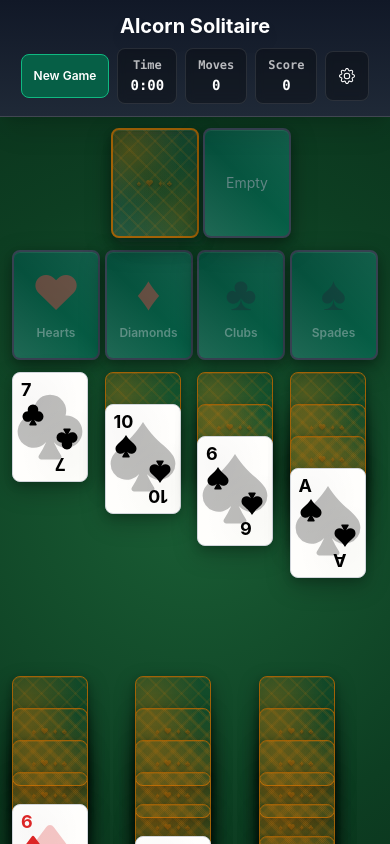
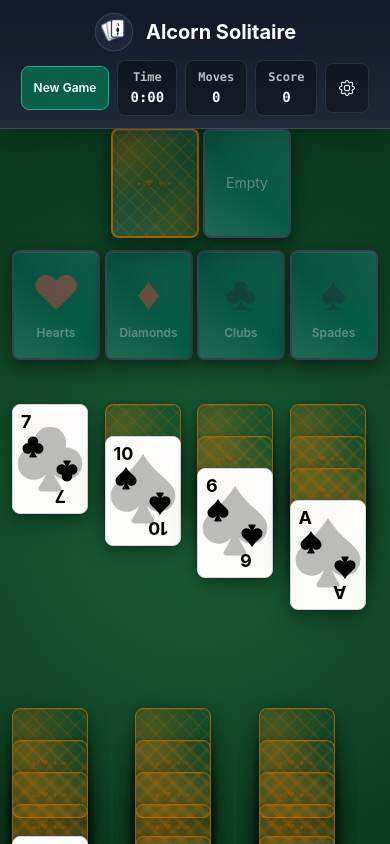
Before and after one commit to kalcorn/alcorn-solitaire, a Next.js app: page / in a window 390 px wide. Shown: the top 844 px of the page. Built offline with nearby package versions, Linux system fonts and the light colour scheme.

Commit message:
feat: final changes for alpha

```diff
--- /dev/null
+++ b/next.config.js
@@ -0,0 +1,18 @@
+/**
+ * @type {import('next').NextConfig}
+ */
+const nextConfig = {
+    basePath: '/solitaire',
+    output: 'export',
+
+    // Optional: Change links `/me` -> `/me/` and emit `/me.html` -> `/me/index.html`
+    // trailingSlash: true,
+
+    // Optional: Prevent automatic `/me` -> `/me/`, instead preserve `href`
+    // skipTrailingSlashRedirect: true,
+
+    // Optional: Change the output directory `out` -> `dist`
+    // distDir: 'dist',
+}
+
+module.exports = nextConfig
--- a/src/components/GameBoard.tsx
+++ b/src/components/GameBoard.tsx
@@ -9,7 +9,6 @@ import ParticleEffects from './ParticleEffects';
 import SubtleHints from './SubtleHints';
 import { useGameState } from '@/hooks/useGameState';
 import { useDragAndDrop } from '@/hooks/useDragAndDrop';
-import { useUndoRedo } from '@/hooks/useUndoRedo';
 import { Card, CardPosition } from '@/types';
 
 const GameBoard: React.FC = () => {
@@ -26,7 +25,6 @@ const GameBoard: React.FC = () => {
     handleStockFlip,
     handleAutoMoveToFoundation,
     selectCards,
-    deselectCards,
     getMovableCards,
     updateSettings
   } = useGameState();
@@ -317,7 +315,7 @@ const GameBoard: React.FC = () => {
             </div>
 
             {/* Mobile-only layout for tableau piles (below 768px) */}
-            <div className="mobile-tableau" style={{ gap: '4px', flexDirection: 'column' }}>
+            <div className="mobile-tableau mt-8" style={{ gap: '4px', flexDirection: 'column' }}>
               {/* First row - 4 piles */}
               <div className="grid grid-cols-4 w-full gap-1">
                 {gameState.tableauPiles.slice(0, 4).map((pile, i) => (
--- a/src/components/Header.tsx
+++ b/src/components/Header.tsx
@@ -36,7 +36,8 @@ const Header: React.FC<HeaderProps> = ({
   <header className="fixed top-0 left-0 right-0 w-full bg-gradient-to-b from-gray-900 to-gray-800 text-white py-3 sm:py-4 shadow-xl z-50 border-b border-white border-opacity-20">
     <div className="w-full max-w-6xl mx-auto px-4 sm:px-6 lg:px-8">
       <div className="flex flex-col sm:flex-row justify-between items-center gap-2 sm:gap-0">
-        <div className="flex items-center">
+        <div className="flex items-center gap-3">
+          <img src="/solitaire/alcorn-logo.svg" alt="Alcorn Solitaire Logo" className="h-10 sm:h-12 lg:h-14 w-auto" />
           <h1 className="text-xl sm:text-2xl lg:text-3xl font-bold text-white drop-shadow-lg">Alcorn Solitaire</h1>
         </div>
         <div className="flex items-center gap-2 sm:gap-4">
--- a/src/components/ParticleEffects.tsx
+++ b/src/components/ParticleEffects.tsx
@@ -24,7 +24,7 @@ interface ParticleEffectsProps {
 
 const ParticleEffects: React.FC<ParticleEffectsProps> = ({ trigger }) => {
   const [particles, setParticles] = useState<Particle[]>([]);
-  const animationFrameRef = useRef<number>();
+  const animationFrameRef = useRef<number>(0);
   const particleIdRef = useRef(0);
 
   const colors = {
--- a/src/pages/index.tsx
+++ b/src/pages/index.tsx
@@ -9,6 +9,9 @@ const Home: NextPage = () => {
         <title>Alcorn Solitaire</title>
         <meta name="description" content="Play classic Solitaire online" />
         <meta name="viewport" content="width=device-width, initial-scale=1" />
+        <link rel="icon" href="/solitaire/favicon.svg" type="image/svg+xml" />
+        <link rel="apple-touch-icon" href="/solitaire/favicon.svg" />
+        <meta name="theme-color" content="#1e293b" />
       </Head>
       <main className="min-h-screen flex flex-col items-center justify-center" suppressHydrationWarning>
         <GameBoard />
--- a/src/utils/soundUtils.ts
+++ b/src/utils/soundUtils.ts
@@ -9,12 +9,17 @@ class SoundManager {
 
   constructor() {
     // Initialize AudioContext only on user interaction to avoid Chrome warnings
-    this.initializeAudioContext();
+    // Skip during SSR
+    if (typeof window !== 'undefined') {
+      this.initializeAudioContext();
+    }
   }
 
   private initializeAudioContext() {
     try {
-      this.audioContext = new (window.AudioContext || (window as any).webkitAudioContext)();
+      if (typeof window !== 'undefined') {
+        this.audioContext = new (window.AudioContext || (window as any).webkitAudioContext)();
+      }
     } catch (error) {
       console.warn('Web Audio API not supported:', error);
     }
```
Also changed, not shown: .claude/settings.local.json (added), public/alcorn-logo.svg (added), public/favicon.svg (added).
